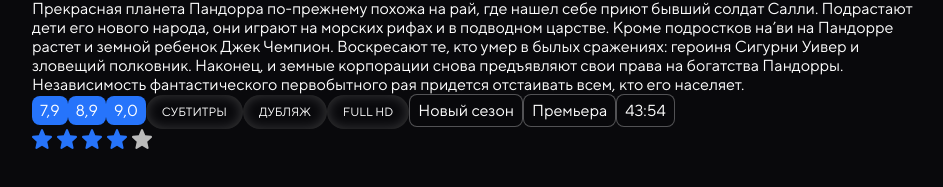
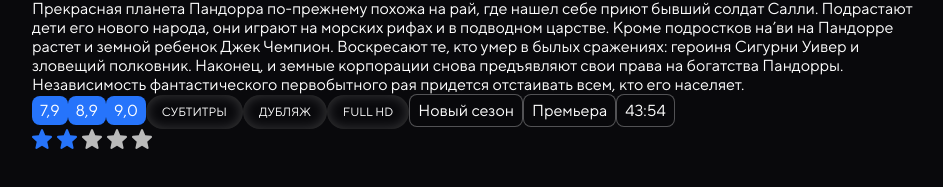
Before and after one commit to Go5710264/top-app-demo, a Next.js app: page / in a window 1280 px wide. Shown: the part 319-506 px from the top of the page, without its empty margins (160-1103 px from the left). Built offline with nearby package versions, Linux system fonts and the light colour scheme.

Commit message:
feat: add state in index.tsx

```diff
--- a/components/Rating/Rating.tsx
+++ b/components/Rating/Rating.tsx
@@ -2,7 +2,7 @@ import { RatingProps } from "./Rating.props"
 import styles from "./Rating.module.scss"
 import cn from 'classnames';
 import StarIcon from './star.svg';
-import { useEffect, useState } from "react";
+import { KeyboardEvent, useEffect, useState } from "react";
 
 export const Rating = ({isEditable = false, rating, setRating, className, ...props}:RatingProps) => {
     const [ratingArray, setRatingArray] = useState<JSX.Element[]>(new Array(5).fill(<></>));
@@ -15,11 +15,13 @@ export const Rating = ({isEditable = false, rating, setRating, className, ...pro
                 <StarIcon
                     className={cn(styles.rating__svg, {
                         [styles.rating__svg_fill]: i < currentRating,
-                        [styles.raiting__svg_editable]: isEditable,
+                        [styles.rating__svg_editable]: isEditable,
                     })}
                     onMouseEnter={()=> changeDisplay(i+1)}
                     onMouseLeave={()=> changeDisplay(rating)}
                     onClick={()=>clickStar(i+1)}
+                    tabIndex={isEditable? 0:-1}
+                    onKeyDown={(e:KeyboardEvent<SVGAElement>) => isEditable && handleSpace(i+1, e)}
                 />
             );
         })
@@ -37,6 +39,11 @@ export const Rating = ({isEditable = false, rating, setRating, className, ...pro
         setRating(i);
     }
 
+    const handleSpace = (i: number, e: KeyboardEvent<SVGElement>) =>{
+        if(e.code != 'Space'  || !setRating) return;
+        setRating(i);
+    }
+
     return(
         <>
             {ratingArray.map((r, i) =>  (<span key={i}>{r}</span>))}
--- a/pages/index.tsx
+++ b/pages/index.tsx
@@ -2,8 +2,10 @@ import Logotype from "../components/Logotype/Logotype";
 import { Htag, Button, Container, Icon, Ptag, Tag, Rating } from "../components";
 import { TextContainer } from "../components/TextContainer/TextContainer";
 import SearchString from "../components/SearchString/SearchString";
+import { useState } from "react";
 
 export default function MainPage(): JSX.Element {
+  const [rating, setRating] = useState<number>(2);
   return (
     <section className="section">
       <div className="container-box">
@@ -51,7 +53,7 @@ export default function MainPage(): JSX.Element {
         <Tag size="l" bgColor="Main/Dimming-gray" border="Main/White30" >Премьера</Tag>
         <Tag size="l" bgColor="Main/Dimming-gray" border="Main/White30" >43:54</Tag>
         <Container typeContainer="rating">
-          <Rating rating={4} isEditable={true}></Rating>
+          <Rating rating={rating} isEditable setRating={setRating}></Rating>
         </Container>
       </div>
     </section>
```
